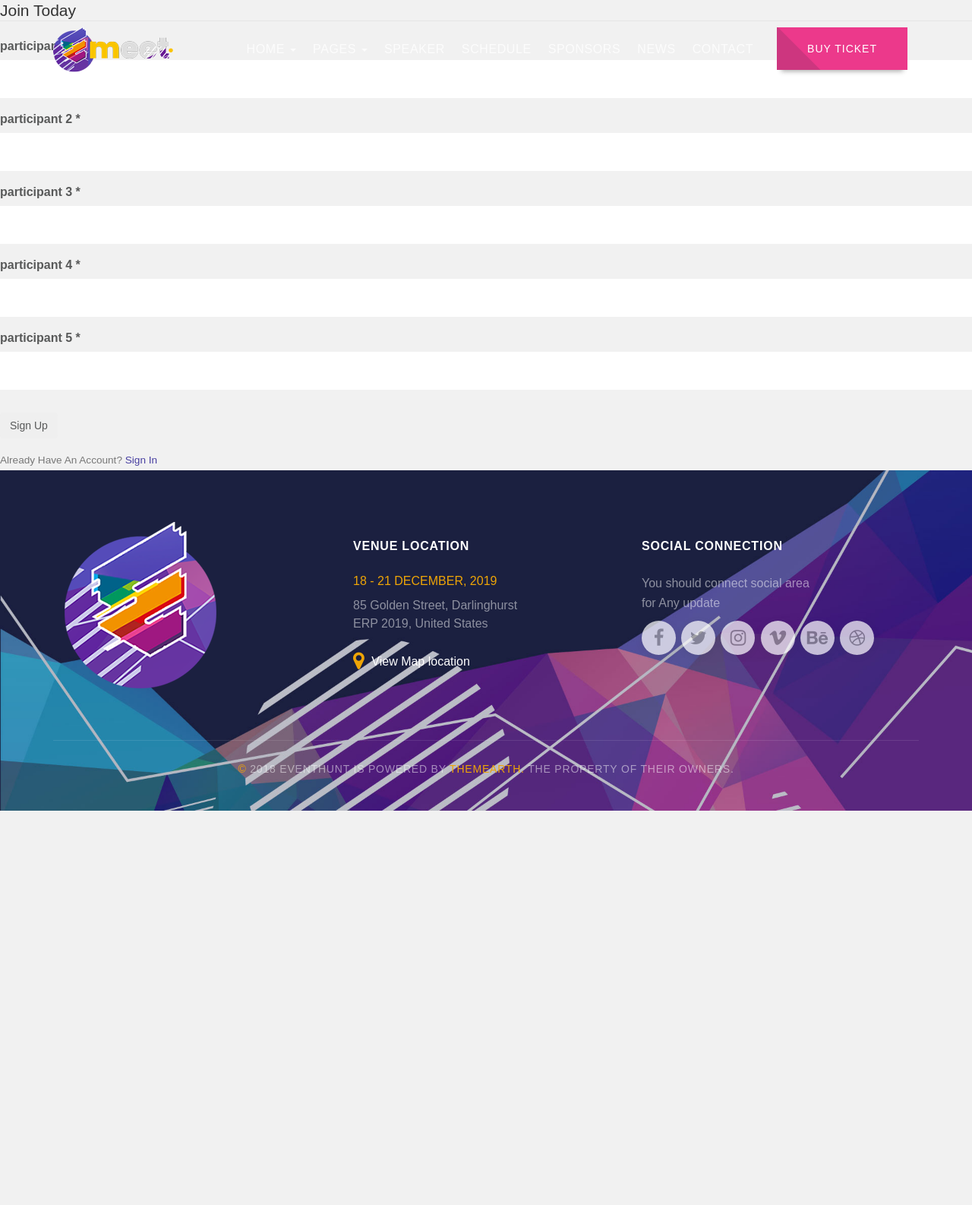
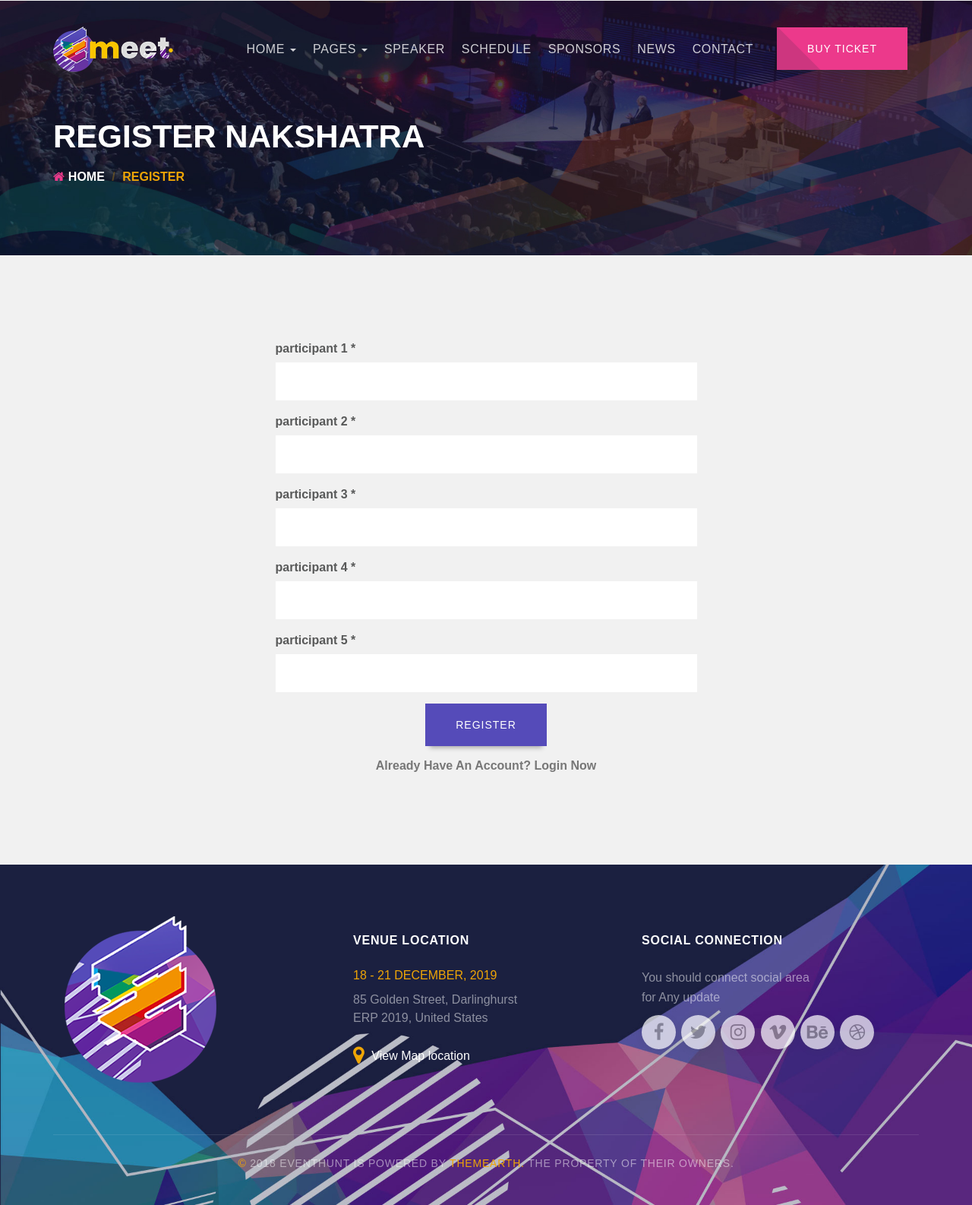
Before and after one commit to praveenup/nakshatra, a Django app: template users/templates/users/register.html in a window 1280 px wide. Shown: the whole page at 76% size. Before the commit the page ends 1067 px from the top, so only its background shows below. Run offline with Django 3.2, Linux system fonts and the light colour scheme; the template is opened without the code that fills it, so the values that code supplies are empty; some libraries are stand-ins or nearby versions.

Commit message:
Update register.html

```diff
--- a/users/templates/users/register.html
+++ b/users/templates/users/register.html
@@ -1,17 +1,57 @@
 {% extends 'users/base.html' %}
 {% load crispy_forms_tags %}
+{% load static %}
 {% block content %}
-    <div class="content-section">
-        <form method="POST" action="{% url 'register' %}">
+
+
+<!--[if lt IE 8]>
+<p class="browserupgrade">You are using an <strong>outdated</strong> browser. Please <a href="http://browsehappy.com/">upgrade
+    your browser</a> to improve your experience.</p>
+<![endif]-->
+
+
+
+    <!--Banner Inner-->
+    <section>
+        <div class="lgx-banner lgx-banner-inner">
+            <div class="lgx-page-inner">
+                <div class="container">
+                    <div class="row">
+                        <div class="col-xs-12">
+                            <div class="lgx-heading-area">
+                                <div class="lgx-heading lgx-heading-white">
+                                    <h2 class="heading">Register Nakshatra</h2>
+                                </div>
+                                <ul class="breadcrumb">
+                                    <li><a href="index.html"><i class="fa fa-home" aria-hidden="true"></i>Home</a></li>
+                                    <li class="active">Register</li>
+                                </ul>
+                            </div>
+                        </div>
+                    </div><!--//.ROW-->
+                </div><!-- //.CONTAINER -->
+            </div><!-- //.INNER -->
+        </div>
+    </section> <!--//.Banner Inner-->
+
+
+    <main>
+        <div class="lgx-page-wrapper">
+            <!--News-->
+            <section>
+                <div class="container">
+                    <div class="row">
+
+                        <div class="col-sm-12 col-md-6 col-md-offset-3">
+                                <form method="POST"  action="{% url 'register' %}">
                                         {% csrf_token %}
-            <fieldset class="form-group">
-                <legend class="">
-                    Join Today
-                </legend>
+
+                                        <!-- <legend class="text-center">
+                                                <h3>Register Nakshatra</h3>
+                                        </legend> -->
+
                                         {{ form_c|crispy }}
                                         {{ form_u|crispy }}
-
-
                                         <div class="form-group">
                                                 <label for="id_participant1" class="col-form-label  requiredField">
                                                     participant 1
@@ -57,16 +97,63 @@
                                                     <input type="text" name="participant5" class="form-control" required id="id_participant5">
                                                 </div>
                                             </div>
-            </fieldset>
-            <div class="form-goup">
-                <input class="btn btn-outline-info" type="submit" value="Sign Up">
+                                        <div class="form-goup text-center">
+                                            <input class="lgx-btn hvr-glow hvr-radial-out lgxsend lgx-send" type="submit" value="Register">
                                         </div>
 
                                     </form>
-        <div class="border-to pt-3">
-            <small class="text-muted">
-                Already Have An Account? <a class="ml-2" href="{% url 'login' %}">Sign In</a>
-            </small>
+                                    <div class="form-goup text-center">
+                                        <h4 class="text-muted">
+                                            Already Have An Account?
+                                            <a href="{% url 'login' %}">Login Now</a>
+                                        </h3>
+
+
+                                    </div>
+                            <!-- <form method="POST" class="lgx-contactform" action="http://themearth.com/demo/html/emeet/view/php/form-handler.php">
+                                <div class="form-group">
+                                    <input type="text" name="lgxname" class="form-control lgxname" id="lgxname" placeholder="Enter Your Name" required>
+                                </div>
+
+                                <div class="form-group">
+                                    <input type="email" name="lgxemail" class="form-control lgxemail" id="lgxemail" placeholder="Enter email" required>
+                                </div>
+
+                                <div class="form-group">
+                                    <input type="text" name="lgxsubject" class="form-control lgxsubject" id="lgxsubject" placeholder="Subject" required>
+                                </div>
+
+                                <div class="form-group">
+                                    <textarea class="form-control lgxmessage" name="lgxmessage" id="lgxmessage" rows="5" placeholder="We expect drop some line from you..." required></textarea>
+                                </div>
+
+
+
+                            </form> -->
+
+                            <!-- MODAL SECTION -->
+                            <div id="lgx-form-modal" class="modal fade lgx-form-modal" tabindex="-1" role="dialog" aria-hidden="true">
+                                <div class="modal-dialog modal-lg">
+                                    <div class="modal-content lgx-modal-content">
+                                        <div class="modal-header lgx-modal-header">
+                                            <button type="button" class="close brand-color-hover" data-dismiss="modal" aria-label="Close">
+                                                <i class="fa fa-power-off"></i>
+                                            </button>
+                                        </div>
+
+                                        <div class="modal-body">
+                                            <div class="alert lgx-form-msg" role="alert"></div>
+                                        </div> <!--//MODAL BODY-->
+
                                     </div>
                                 </div>
+                            </div> <!-- //MODAL -->
+
+                        </div> <!--//.COL-->
+                    </div>
+                </div><!-- //.CONTAINER -->
+            </section>
+            <!--News END-->
+        </div>
+    </main>
 {% endblock %}
```
Lines whose indentation alone changed are shown as unchanged.
